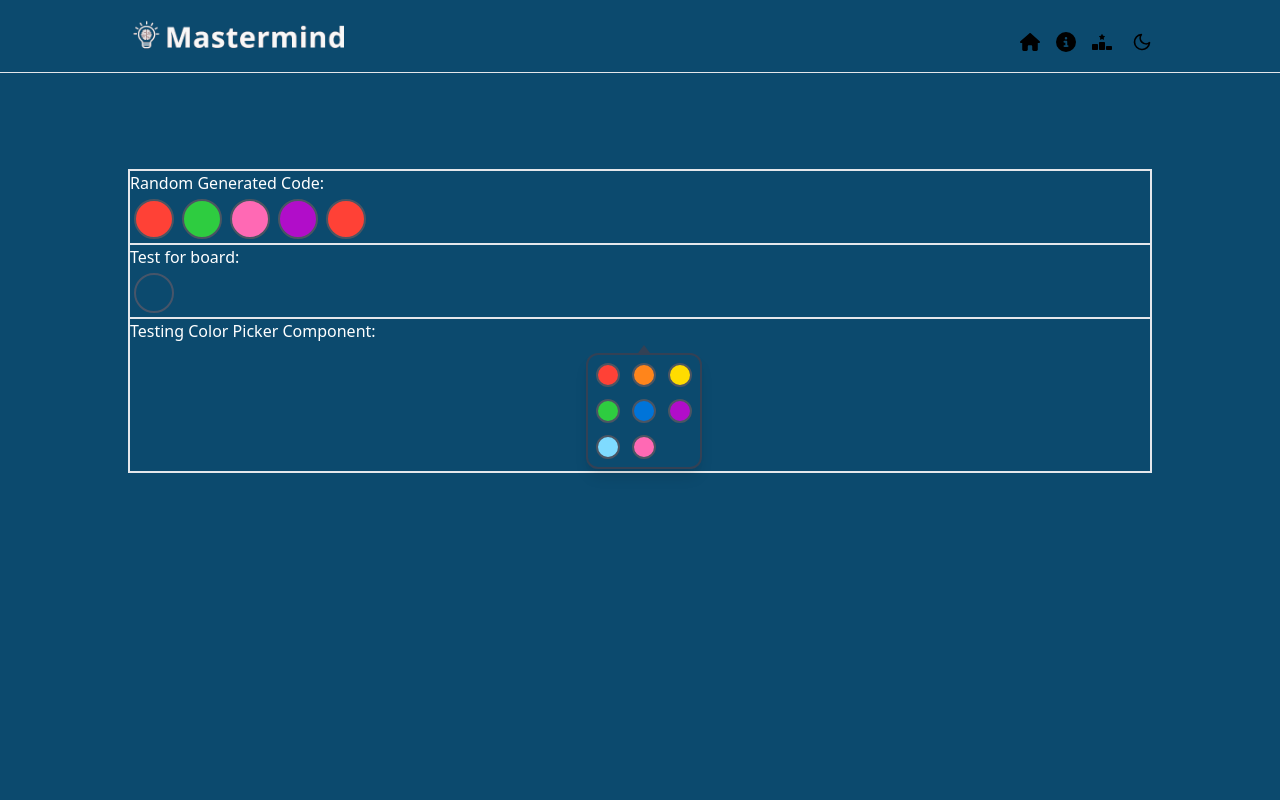
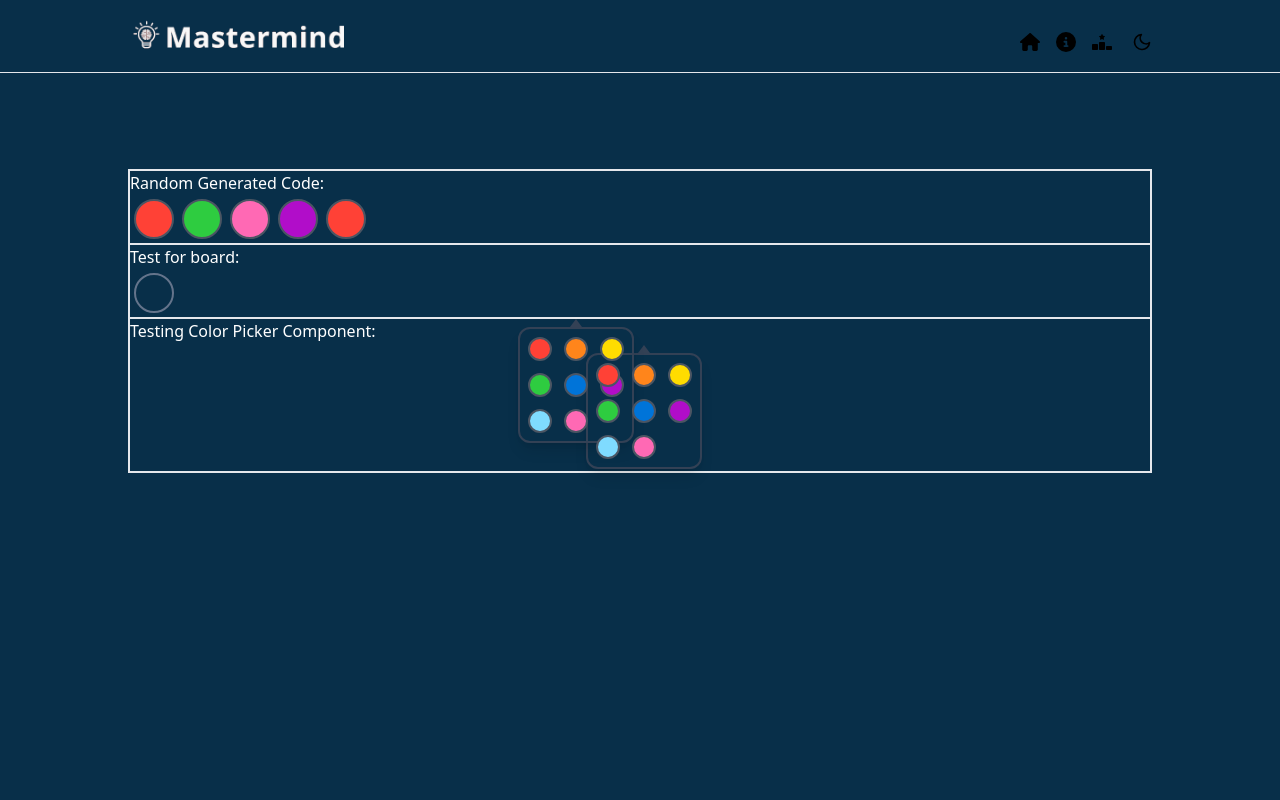
Before and after one commit to patobottos/mastermind, a Next.js app: page / in a window 1280 px wide. Both pictures are taken after a click on the button 154 px from the left and 293 px from the top of the page. Shown: the top 800 px of the page. Built offline with nearby package versions, Linux system fonts and the light colour scheme.

Commit message:
Color picker first version, need style adjustments

```diff
--- a/src/app/globals.css
+++ b/src/app/globals.css
@@ -33,7 +33,7 @@
 
 @layer base {
   html {
-    @apply bg-sky-900;
+    @apply bg-sky-950;
     font-family: "Inter", "Poppins", "Open Sans", "Lato", sans-serif;
   }
 }
--- a/src/components/ColorButton.tsx
+++ b/src/components/ColorButton.tsx
@@ -1,4 +1,6 @@
+import React, { useState } from "react";
 import { radioColorVariants } from "@/utilities/radioColorVariants";
+import ColorPicker from "./ColorPicker";
 
 export enum radioColorValues {
   "crimson",
@@ -17,13 +19,40 @@ type ColorButtonProps = {
 };
 
 export function ColorButton({ value }: ColorButtonProps) {
+  const [selectedColor, setSelectedColor] = useState(value || "transparent");
+  const [showColorPicker, setShowColorPicker] = useState(false);
+
+  const handleColorPickerToggle = () => {
+    setShowColorPicker(!showColorPicker);
+  };
+
+  const handleColorChange = (color: string) => {
+    setSelectedColor(color);
+    setShowColorPicker(false); // Close ColorPicker after selection
+  };
+
   const valueStyles =
-    value == null ? "bg-transparent" : `${radioColorVariants[value]}`;
+    selectedColor === "transparent"
+      ? "bg-transparent"
+      : `${radioColorVariants[selectedColor]}`;
 
   return (
-    <button
-      className={`h-10 w-10 border-2 border-slate-600 m-1 rounded-full hover:brightness-[.8] ${valueStyles}`}
-    ></button>
+    <div className="relative">
+      <button
+        onClick={handleColorPickerToggle}
+        className={`h-10 w-10 border-2 border-slate-500 m-1 rounded-full hover:brightness-[.8] ${valueStyles}`}
+      ></button>
+      {showColorPicker && (
+        <div className="absolute top-12 right-1/2">
+          <ColorPicker
+            colors={Object.keys(radioColorVariants)}
+            defaultColor={selectedColor}
+            onChange={handleColorChange}
+          />
+        </div>
+      )}
+    </div>
   );
 }
+
 export default ColorButton;
--- a/src/components/ColorPicker.tsx
+++ b/src/components/ColorPicker.tsx
@@ -33,7 +33,7 @@ const ColorPicker: React.FC<ColorPickerProps> = ({
                 name="color"
                 value={color}
                 className="sr-only"
-                defaultChecked={color === defaultColor}
+                checked={color === defaultColor}
                 onChange={() => onChange(color)}
               />
             </label>
```
